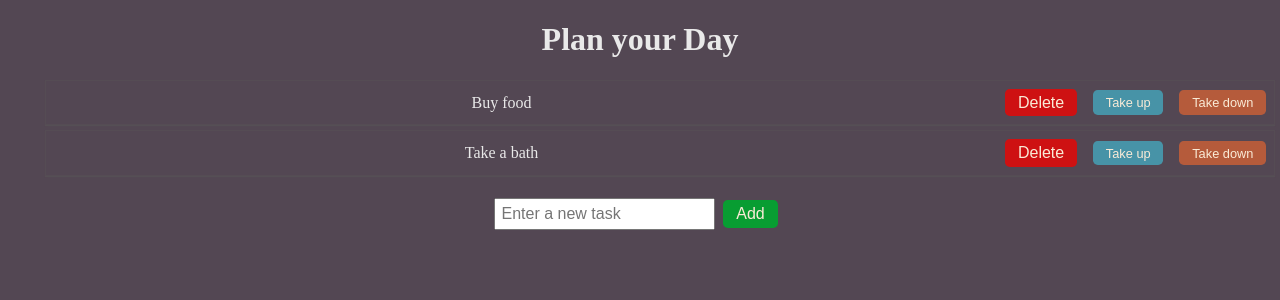
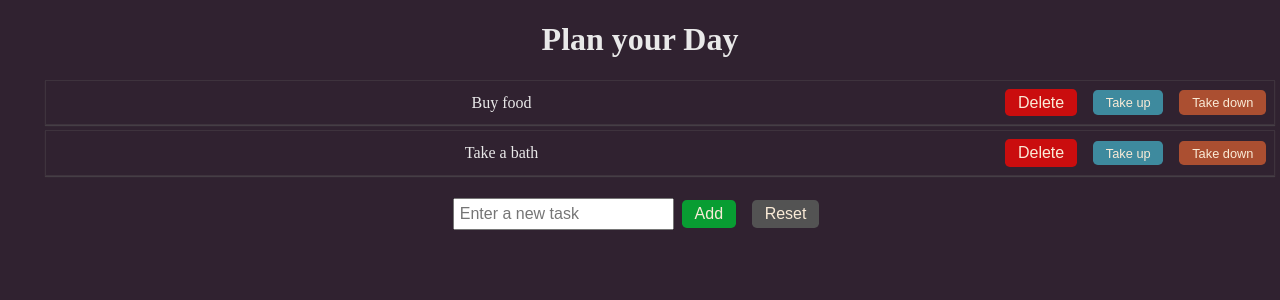
Before and after one commit to jadonamite/React, a React (Vite) app: page / in a window 1280 px wide. Shown: the top 300 px of the page. Built offline with nearby package versions, Linux system fonts and the light colour scheme.

Commit message:
React Hook : useEffect

```diff
--- a/src/ToDoList.jsx
+++ b/src/ToDoList.jsx
@@ -15,6 +15,9 @@ function ToDoList() {
          !alert("You haven't added any task");
       }
    }
+   function resetTask() {
+      setTasks([]);
+   }
 
    function deleteTask(index) {
       const updatedTask = tasks.filter((_, i) => i !== index);
@@ -30,26 +33,26 @@ function ToDoList() {
          setTasks(updatedTask);
       }
    }
+   // function moveDown(index) {
+   //    if (index < tasks.length - 1) {
+   //       const updatedTask = [...tasks];
+   //       [updatedTask[index + 1], updatedTask[index]] = [
+   //          updatedTask[index],
+   //          updatedTask[index + 1],
+   //       ];
+   //       setTasks(updatedTask);
+   //    }
+   // }
    function moveDown(index) {
       if (index < tasks.length - 1) {
          const updatedTask = [...tasks];
-         [updatedTask[index + 1], updatedTask[index]] = [
+         [updatedTask[index], updatedTask[index + 1]] = [
+            updatedTask[index + 1],
             updatedTask[index],
-            updatedTask[index + 1],
          ];
          setTasks(updatedTask);
       }
    }
-   // function moveDown(index) {
-   //    if (index < tasks.length - 1) {
-   //       const updatedTask = [...tasks];
-   //       [updatedTask[index], updatedTask[index + 1]] = [
-   //          updatedTask[index + 1],
-   //          updatedTask[index],
-   //       ];
-   //       setTasks(updatedTask);
-   //    }
-   // }
 
    return (
       <div className="to-do-list">
@@ -79,6 +82,9 @@ function ToDoList() {
          <button className="add-btn" onClick={addTask}>
             Add
          </button>
+         <button className="add-btn reset" onClick={resetTask}>
+            Reset
+         </button>
       </div>
    );
 }
--- a/src/index.css
+++ b/src/index.css
@@ -2,7 +2,7 @@ body {
    box-sizing: border-box;
    margin: 0;
    padding: 0;
-   background-color: #160616bc;
+   background-color: #160616e2;
    color: #e9e9e9;
 }
 .card {
@@ -146,6 +146,9 @@ div .Counter-container {
    cursor: pointer;
    transition: background-color 0.5s ease;
 }
+.reset {
+   background-color: #535353;
+}
 .del-btn {
    background-color: #df0b0be2;
    margin-left: 3rem;
```
